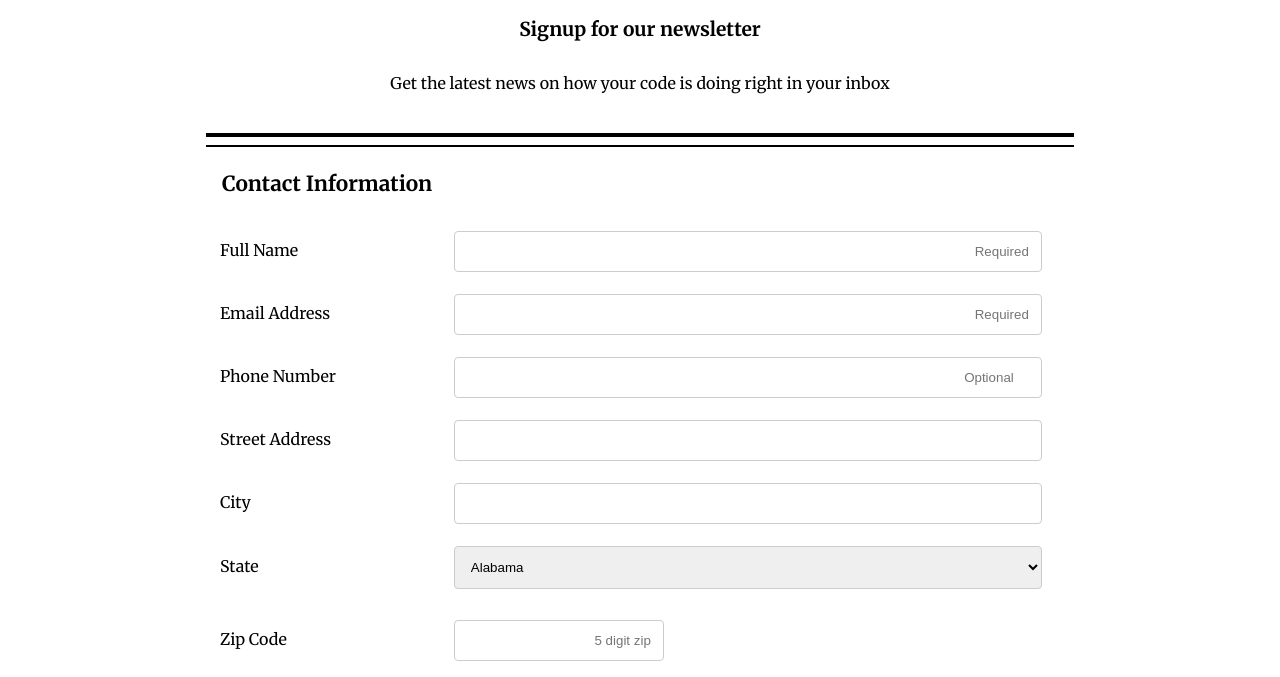
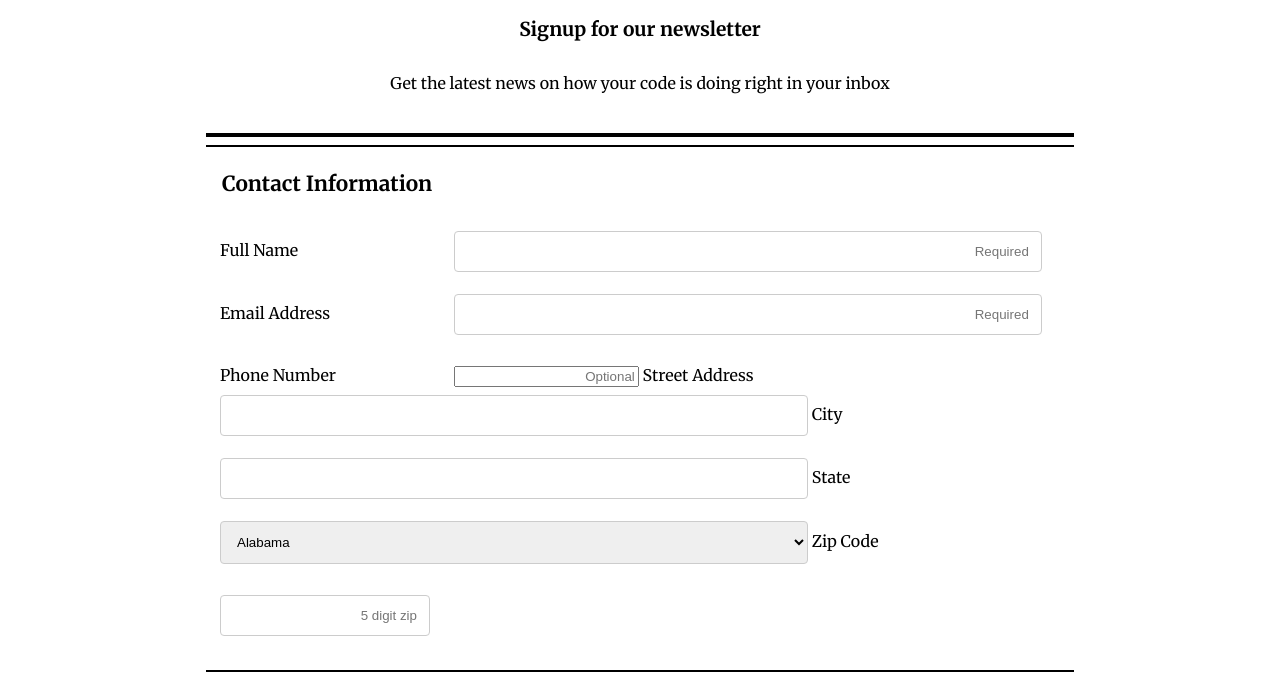
Before and after one commit to samuelA1/Techdegree-Project-3, a plain HTML site: page index.html in a window 1280 px wide. Shown: the part 97-774 px from the top of the page. Drawn offline with Linux system fonts and the light colour scheme.

Commit message:
changed input type

```diff
--- a/index.html
+++ b/index.html
@@ -25,7 +25,7 @@
           <label class="media" for="mail">Email Address</label>
           <input type="email" name="user_mail" id="mail" required placeholder="Required">
           <label class="media" for="phone">Phone Number</label>
-          <input type="number" name="user_number" id="phone" placeholder="Optional">
+          <input type="tel" name="user_number" id="phone" placeholder="Optional">
           <label class="media" for="street">Street Address</label>
           <input type="text" name="user_street" id="street">
           <label class="media" for="city">City</label>
```
